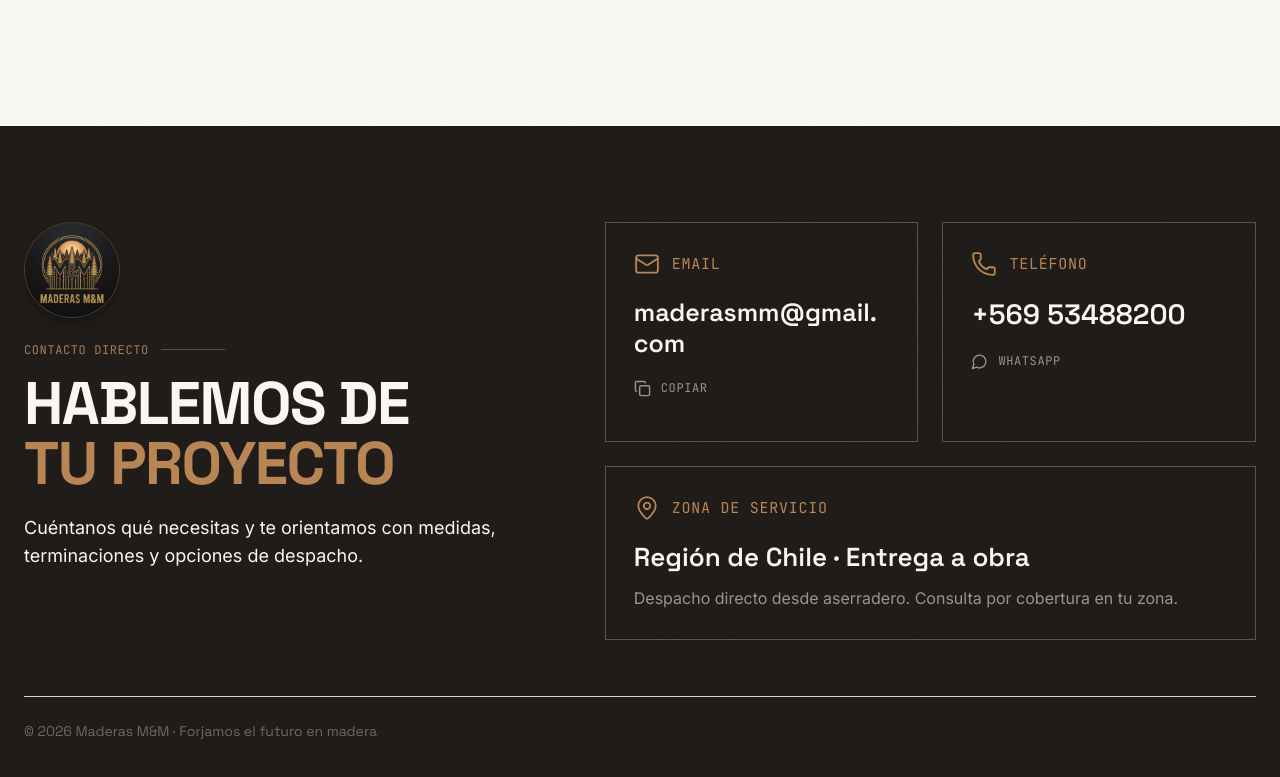
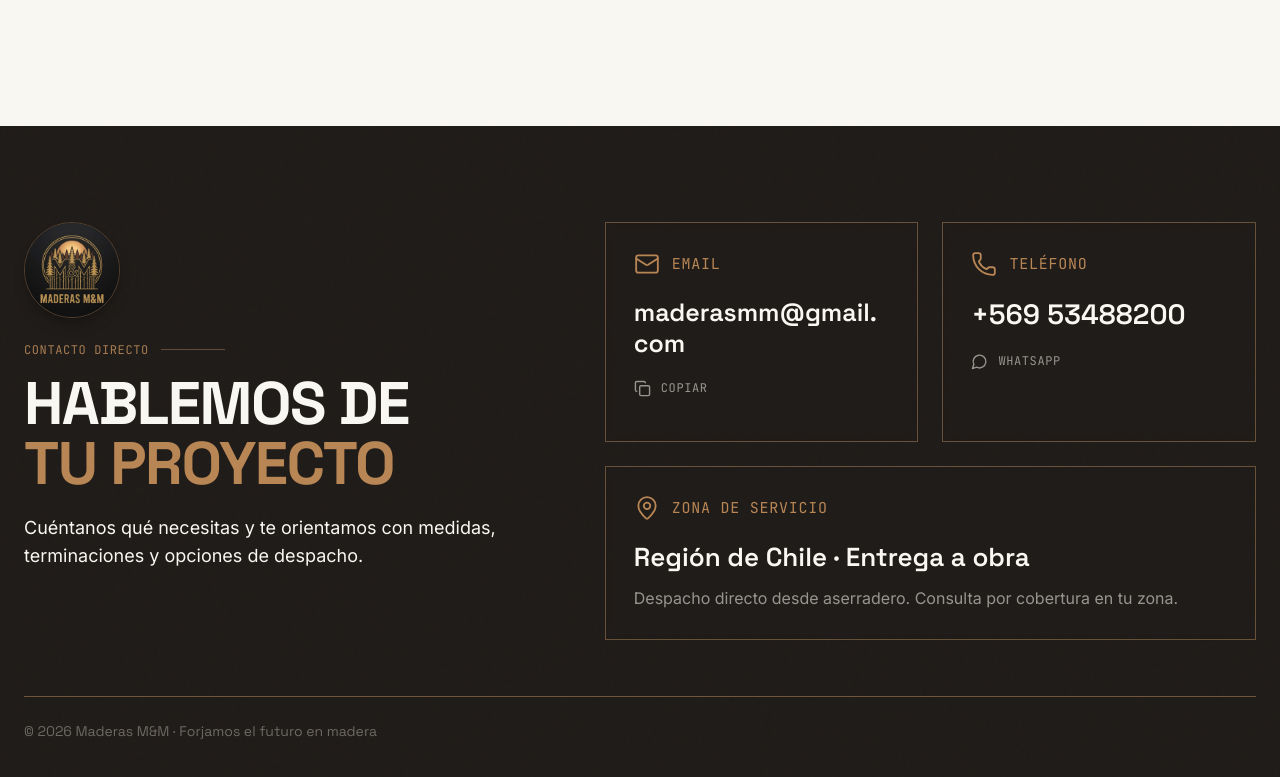
Before and after one commit to mirandagyelyag-lang/Web-maderas-mm, a React (Vite) app: page / in a window 1280 px wide. Shown: the part 5466-6243 px from the top of the page. Built offline with nearby package versions, Linux system fonts and the light colour scheme.

Commit message:
Cambiar linea inferior del footer a cafe

```diff
--- a/src/components/Footer.jsx
+++ b/src/components/Footer.jsx
@@ -120,7 +120,7 @@ export default function Footer() {
           </div>
         </div>
 
-        <div className="mt-10 sm:mt-14 pt-6 border-t border-[#A67C52]/18">
+        <div className="mt-10 sm:mt-14 pt-6 border-t border-[#A67C52]/60">
           <p className="font-heading text-[#F9F7F2]/35 text-xs sm:text-sm text-center sm:text-left">
             © {new Date().getFullYear()} Maderas M&M · Forjamos el futuro en madera
           </p>
```
